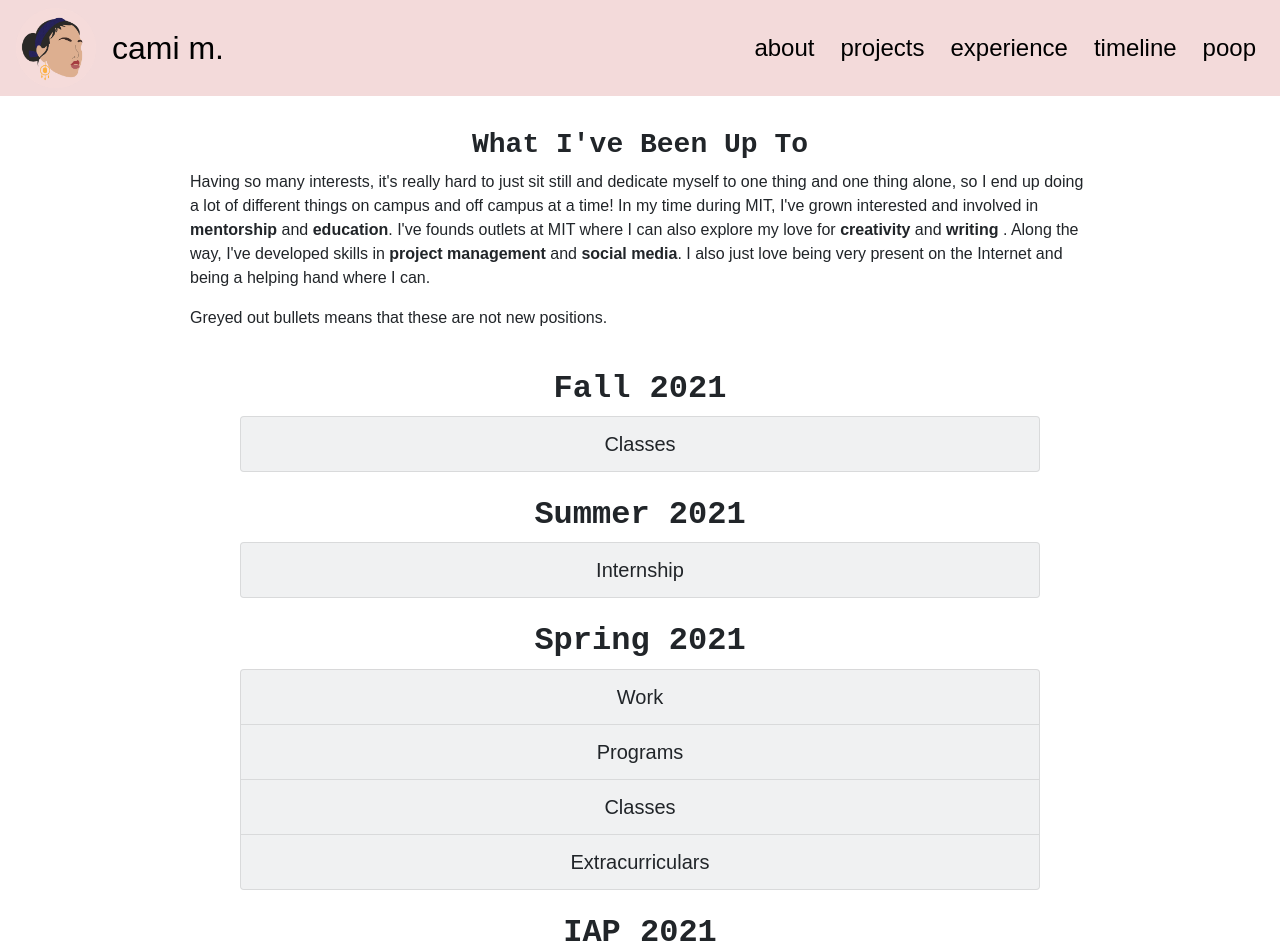
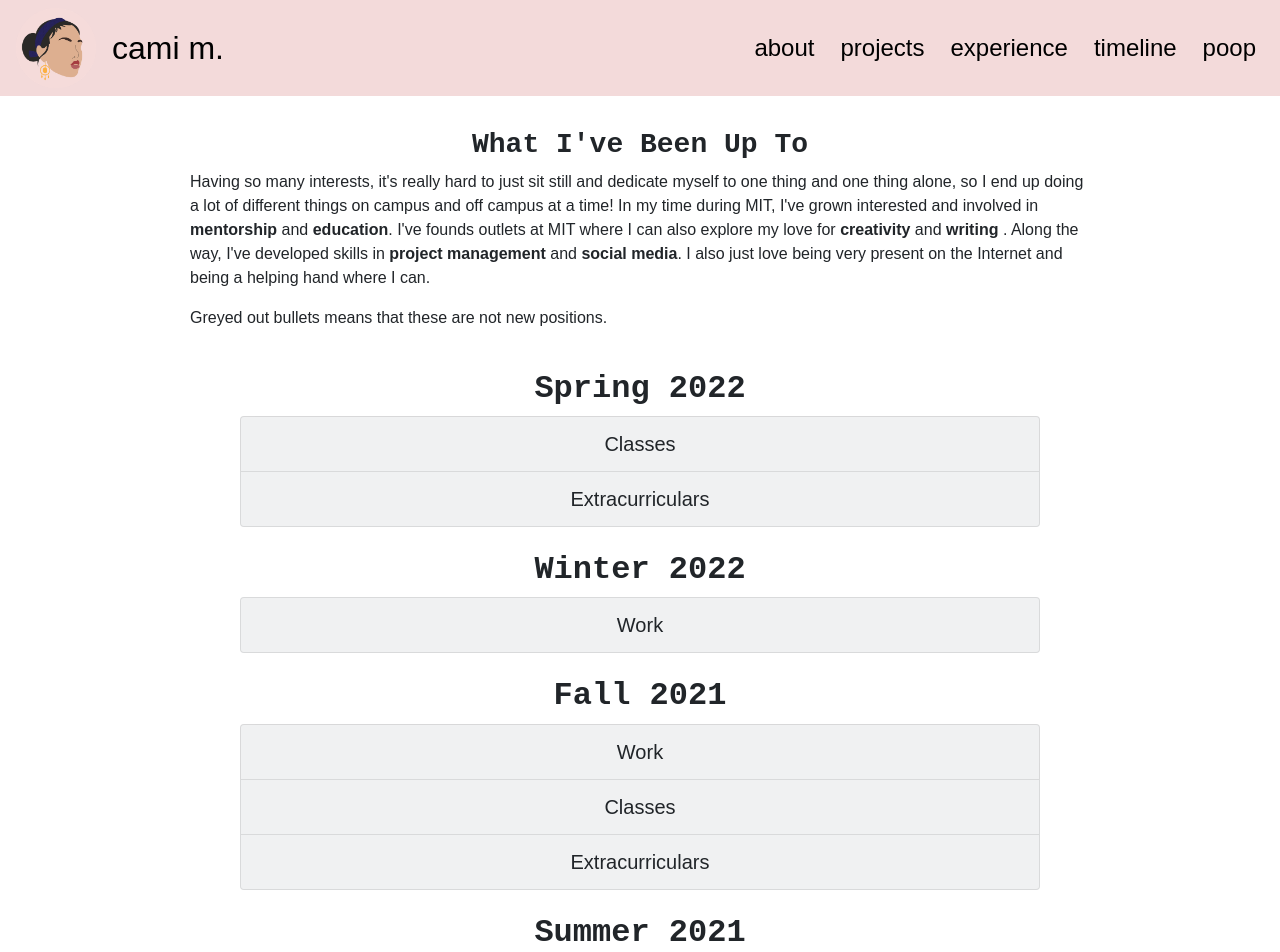
Before and after one commit to camimgh/jcamim, a React (Create React App) app: page /timeline in a window 1280 px wide. Shown: the top 952 px of the page. Built offline with nearby package versions, Linux system fonts and the light colour scheme.

Commit message:
Added more descriptions

```diff
--- a/src/pages/Timeline.js
+++ b/src/pages/Timeline.js
@@ -21,7 +21,7 @@ class Timeline extends Component {
                 <p>Greyed out bullets means that these are not new positions.</p>
                 </div>
                 <div id="timeline-cards">
-                <h1>Fall 2021</h1>
+                <h1>Spring 2022</h1>
                 <Accordion>
                 <Card bg="light">
                     <Accordion.Toggle as={Card.Header} className="text-center"  eventKey="0">Classes
@@ -30,10 +30,97 @@ class Timeline extends Component {
                     <Card.Body>
                         <Card.Text>
                             <ul>
+                                <li>CMS.614: Network Cultures</li>
+                                <li>21W.762: Poetry Workshop</li>
+                                <li>6.S063: Design for the Web</li>
+                                <li>21W.755: Reading and Writing Short Stories</li>
+                                <li>6.UAT: Oral Communication</li>
+                            </ul>
+                        </Card.Text>
+                    </Card.Body>
+                    </Accordion.Collapse>
+                </Card>
+                <Card bg="light">
+                    <Accordion.Toggle as={Card.Header} className="text-center" eventKey="2">Extracurriculars</Accordion.Toggle>
+                    <Accordion.Collapse eventKey="2">
+                    <Card.Body>
+                        <Card.Text>
+                            <ul>
+                                <li>Delta Phi Epsilon Vice President of Academic Affairs: planning mixers, Spring Formal,
+                                    pset nights, and intro to finance series
+                                </li>
+                                <li>Student Events Board: planning SpringFest and Comedy Night</li>
+                                <li>Associate Advising</li>
+                            </ul>
+                        </Card.Text>
+                    </Card.Body>
+                    </Accordion.Collapse>
+                </Card>
+                </Accordion>
+
+                <h1>Winter 2022</h1>
+                <Accordion>
+                <Card bg="light">
+                    <Accordion.Toggle as={Card.Header} className="text-center"  eventKey="0">Work
+                    </Accordion.Toggle>
+                    <Accordion.Collapse eventKey="0">
+                    <Card.Body>
+                        <Card.Text>
+                            <ul>
+                                <li>Undergraduate Researcher for MIT Game Lab</li>
+                                <li className="grayout">Program Assistant for MIT Career Advising and Professional Development Office's Infinite Careers</li>
+                                <li className="grayout">Blogger for MIT Admissions</li>
+                                <li className="grayout">Panelist for MIT Admissions</li>
+                            </ul>
+                        </Card.Text>
+                    </Card.Body>
+                    </Accordion.Collapse>
+                </Card>
+                </Accordion>
+
+                <h1>Fall 2021</h1>
+                <Accordion>
+                <Card bg="light">
+                    <Accordion.Toggle as={Card.Header} className="text-center"  eventKey="0">Work
+                    </Accordion.Toggle>
+                    <Accordion.Collapse eventKey="0">
+                    <Card.Body>
+                        <Card.Text>
+                            <ul>
+                                <li>Lab Assistant for 6.0001 Intro to Python</li>
+                                <li className="grayout">Blogger for MIT Admissions</li>
+                                <li className="grayout">Program Assistant for MIT Career Advising and Professional Development Office's Infinite Careers</li>
+                            </ul>
+                        </Card.Text>
+                    </Card.Body>
+                    </Accordion.Collapse>
+                </Card>
+
+                <Card bg="light">
+                    <Accordion.Toggle as={Card.Header} className="text-center"  eventKey="1">Classes
+                    </Accordion.Toggle>
+                    <Accordion.Collapse eventKey="1">
+                    <Card.Body>
+                        <Card.Text>
+                            <ul>
                                 <li>CMS.300: Introduction to Videogame Theory</li>
                                 <li>CMS.616: Games and Culture</li>
                                 <li>6.034: Artificial Intelligence</li>
                                 <li>21G.704: Spanish IV</li>
+                            </ul>
+                        </Card.Text>
+                    </Card.Body>
+                    </Accordion.Collapse>
+                </Card>
+
+                <Card bg="light">
+                    <Accordion.Toggle as={Card.Header} className="text-center" eventKey="2">Extracurriculars</Accordion.Toggle>
+                    <Accordion.Collapse eventKey="2">
+                    <Card.Body>
+                        <Card.Text>
+                            <ul>
+                                <li>Member of Delta Phi Epsilon sorority</li>
+                                <li>Student Events Board</li>
                             </ul>
                         </Card.Text>
                     </Card.Body>
@@ -123,7 +210,7 @@ class Timeline extends Component {
                 </Accordion>
 
 
-                <h1>IAP 2021</h1>
+                <h1>Winter 2021</h1>
                 <Accordion>
                 <Card bg="light">
                     <Accordion.Toggle as={Card.Header} className="text-center"  eventKey="0">Work
```
